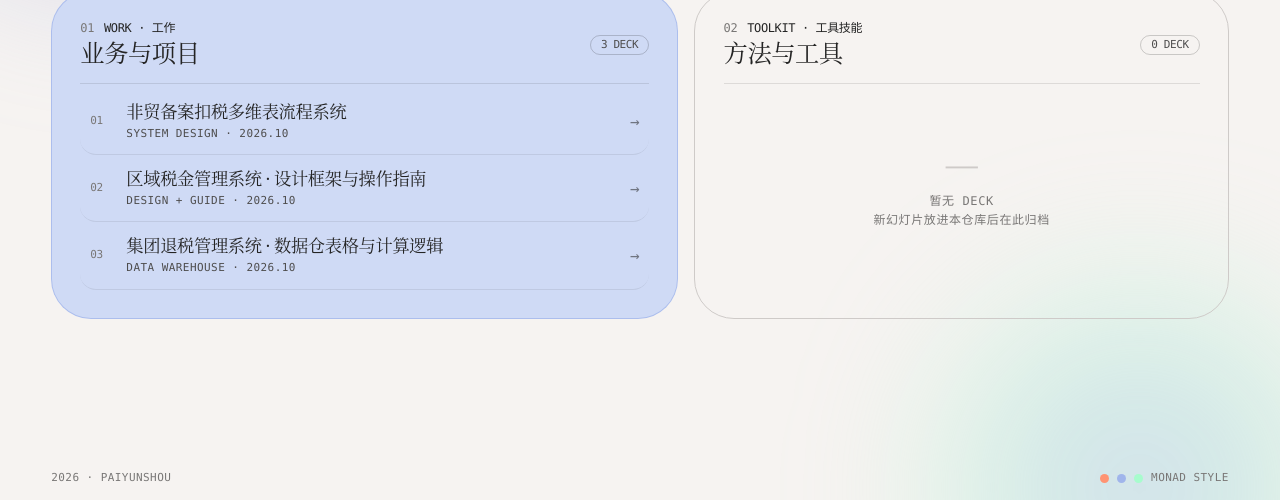
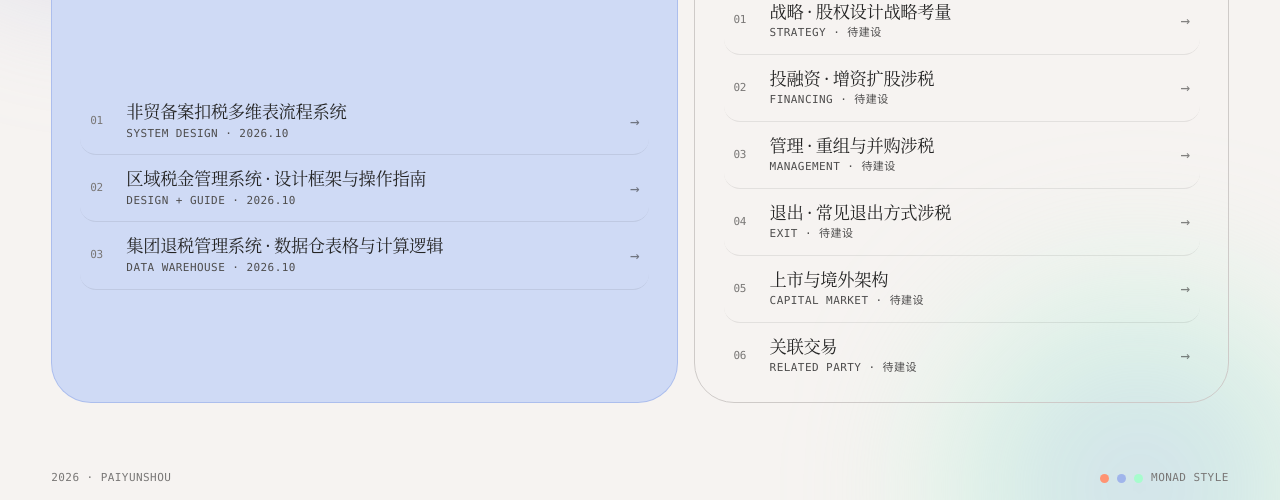
Before and after one commit to Paiyunshou/slides, a plain HTML site: page index.html in a window 1280 px wide. Shown: the part 300-800 px from the top of the page. Drawn offline with Linux system fonts and the light colour scheme.

Commit message:
group tax value: index.html

```diff
--- a/index.html
+++ b/index.html
@@ -217,7 +217,7 @@ footer .swatch.c{background:var(--mint)}
       <div class="eyebrow">Paiyunshou / deck archive</div>
       <h1>项目幻灯片</h1>
     </div>
-    <p class="lede">财税与工具两条线的可视化演示归档，每个 deck 都是一个独立的 HTML 页面，点开即看。</p>
+    <p class="lede">财税与集团税务两条线的可视化演示归档，每个 deck 都是一个独立的 HTML 页面，点开即看。</p>
   </header>
 
   <section class="cols">
@@ -258,18 +258,60 @@ footer .swatch.c{background:var(--mint)}
       </div>
     </article>
 
-    <!-- ▍工具技能类 -->
+    <!-- ▍集团税务价值 -->
     <article class="card card--tools">
       <div class="card-head">
         <div>
-          <div class="label"><span class="num">02</span>TOOLKIT · 工具技能</div>
-          <h2>方法与工具</h2>
+          <div class="label"><span class="num">02</span>GROUP TAX · 集团税务</div>
+          <h2>集团税务价值</h2>
         </div>
-        <span class="count">0 DECK</span>
+        <span class="count">6 DECK</span>
       </div>
-      <div class="empty">
-        <div class="dash">—</div>
-        <p>暂无 deck<br>新幻灯片放进本仓库后在此归档</p>
+      <div class="list">
+
+        <a class="item" href="./strategy-equity-design.html">
+          <span class="idx">01</span>
+          <span class="body">
+            <span class="t">战略 · 股权设计战略考量</span>
+            <span class="m">STRATEGY · 待建设</span>
+          </span>
+          <span class="arw">→</span>
+        </a>        <a class="item" href="./financing-capital-increase.html">
+          <span class="idx">02</span>
+          <span class="body">
+            <span class="t">投融资 · 增资扩股涉税</span>
+            <span class="m">FINANCING · 待建设</span>
+          </span>
+          <span class="arw">→</span>
+        </a>        <a class="item" href="./ma-restructuring.html">
+          <span class="idx">03</span>
+          <span class="body">
+            <span class="t">管理 · 重组与并购涉税</span>
+            <span class="m">MANAGEMENT · 待建设</span>
+          </span>
+          <span class="arw">→</span>
+        </a>        <a class="item" href="./exit-tax.html">
+          <span class="idx">04</span>
+          <span class="body">
+            <span class="t">退出 · 常见退出方式涉税</span>
+            <span class="m">EXIT · 待建设</span>
+          </span>
+          <span class="arw">→</span>
+        </a>        <a class="item" href="./ipo-overseas.html">
+          <span class="idx">05</span>
+          <span class="body">
+            <span class="t">上市与境外架构</span>
+            <span class="m">CAPITAL MARKET · 待建设</span>
+          </span>
+          <span class="arw">→</span>
+        </a>        <a class="item" href="./related-party.html">
+          <span class="idx">06</span>
+          <span class="body">
+            <span class="t">关联交易</span>
+            <span class="m">RELATED PARTY · 待建设</span>
+          </span>
+          <span class="arw">→</span>
+        </a>
       </div>
     </article>
 
```
